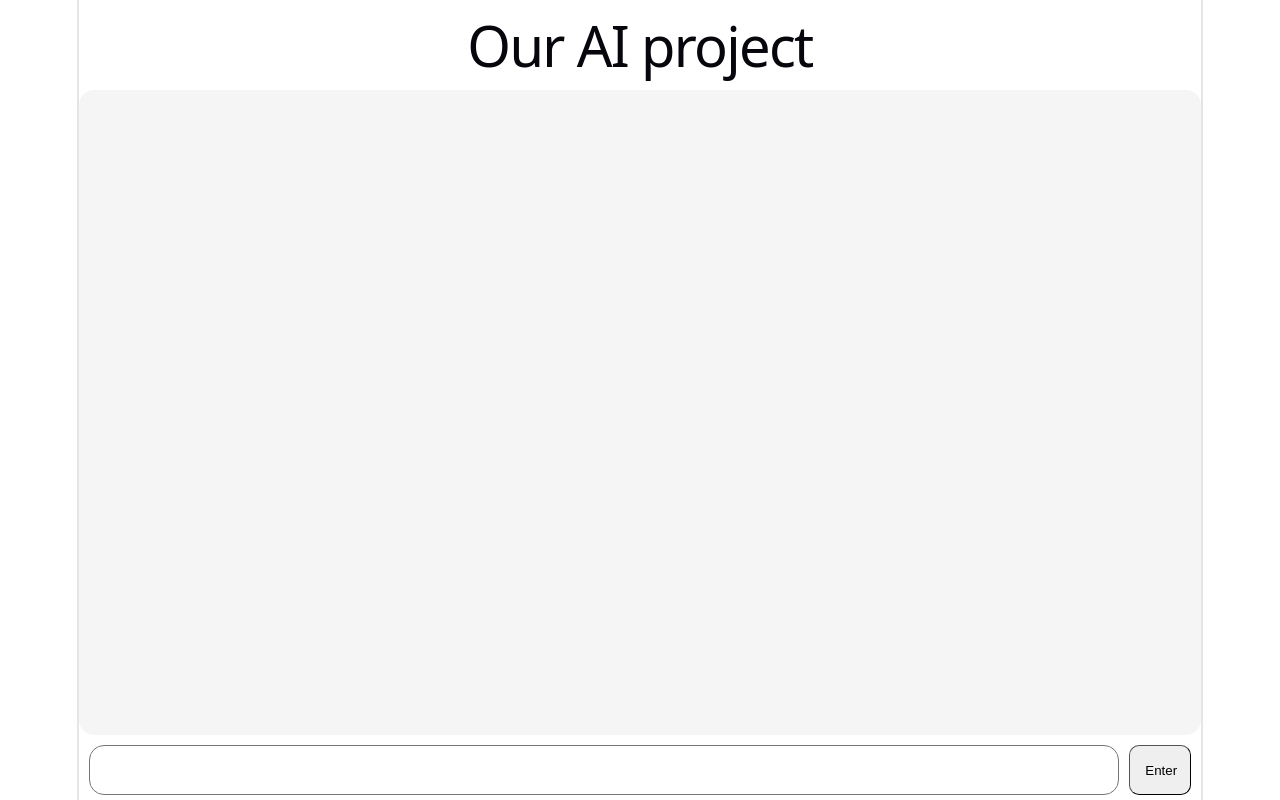
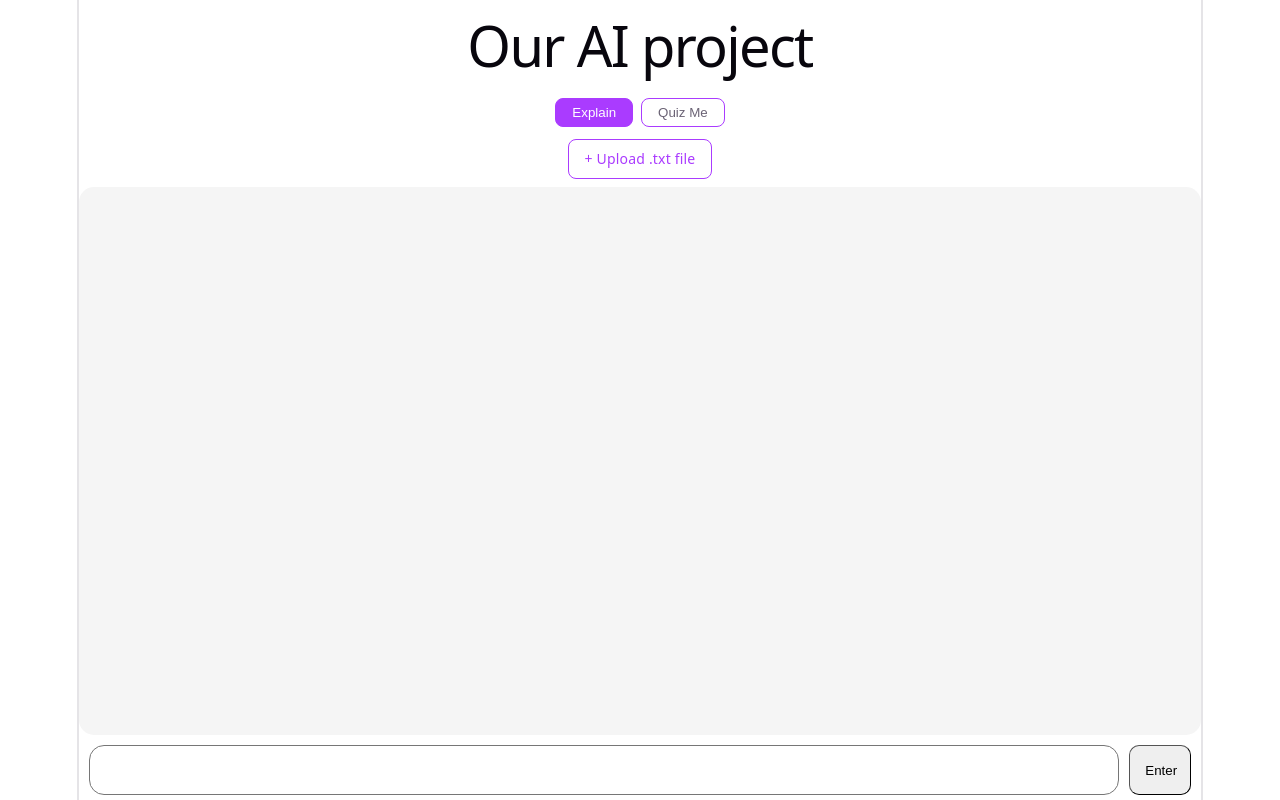
Before and after one commit to qusterrr/aiproject, a React app in the folder frontend/: page / in a window 1280 px wide. Built offline with nearby package versions, Linux system fonts and the light colour scheme; the HTML template or start-up script is replaced by a standard one.

Commit message:
file upload (.txt only ) and chat intergration

```diff
--- a/frontend/src/screens/Home.jsx
+++ b/frontend/src/screens/Home.jsx
@@ -7,7 +7,7 @@ export default function Home() {
     const [input, setInput] = useState('')
     const [messages, setMessages] = useState([])
     const [isDisabled, setIsDisabled] = useState(false)
-
+    const [uploadedFile, setUploadedFile] = useState(null)
     const ref = useRef(null)
 
     const sendMessage = async () => {
@@ -35,6 +35,25 @@ export default function Home() {
 
     setIsDisabled(false)
 }
+const uploadFile = async (file) => {
+    const formData = new FormData()
+    formData.append('file', file)
+    formData.append('session_id', sessionId.current)
+
+    try {
+        const res = await fetch(`http://localhost:8000/upload?session_id=${sessionId.current}`, {
+            method: 'POST',
+            body: formData
+        })
+        const data = await res.json()
+        if (data.message) {
+            setUploadedFile(file.name)
+            setMessages(prev => [...prev, { role: 'ai', content: `✅ File "${file.name}" uploaded! You can now ask me questions about it.` }])
+        }
+    } catch (err) {
+        setMessages(prev => [...prev, { role: 'ai', content: 'Error uploading file.' }])
+    }
+}
 
     useEffect(() => {
         const e = ref.current
@@ -42,9 +61,51 @@ export default function Home() {
         e.style.height = e.scrollHeight + 'px'
     }, [input])
 
+    useEffect(() => {
+    bottomRef.current?.scrollIntoView({ behavior: 'smooth' })
+}, [messages])
+
     return (
         <>
             <h1>Our AI project</h1>
+            <div style={{ display: 'flex', gap: '8px', padding: '8px 0', justifyContent: 'center' }}>
+    <button
+        onClick={() => setMode('explain')}
+        style={{
+            background: mode === 'explain' ? 'var(--accent)' : 'transparent',
+            color: mode === 'explain' ? 'white' : 'var(--text)',
+            border: '1px solid var(--accent)',
+            borderRadius: '8px', padding: '6px 16px', cursor: 'pointer'
+        }}
+
+    >
+        Explain
+    </button>
+    <button
+        onClick={() => setMode('quiz')}
+        style={{
+            background: mode === 'quiz' ? 'var(--accent)' : 'transparent',
+            color: mode === 'quiz' ? 'white' : 'var(--text)',
+            border: '1px solid var(--accent)',
+            borderRadius: '8px', padding: '6px 16px', cursor: 'pointer'
+        }}
+    >
+        Quiz Me
+    </button>
+            </div>
+            <div style={{ padding: '4px 0 8px', display: 'flex', alignItems: 'center', gap: '10px', justifyContent: 'center' }}>
+    <label style={{ cursor: 'pointer', color: 'var(--accent)', border: '1px solid var(--accent)', borderRadius: '8px', padding: '6px 16px', fontSize: '14px' }}>
+        {uploadedFile ? `📄 ${uploadedFile}` : '+ Upload .txt file'}
+        <input
+            type="file"
+            accept=".txt"
+            style={{ display: 'none' }}
+            onChange={(e) => {
+                if (e.target.files[0]) uploadFile(e.target.files[0])
+            }}
+        />
+    </label>
+</div>
             <div
                 style={{
                     flex: 1,
@@ -67,6 +128,12 @@ export default function Home() {
                         </p>
                     </div>
                 ))}
+                {isDisabled && (
+    <div className="aimessage">
+        <p style={{ color: 'var(--text)' }}>Thinking...</p>
+    </div>
+)}
+<div ref={bottomRef} />
             </div>
             <div
                 style={{
```
Also changed, not shown: 1 other file (tests, documents, lock files or other folders).
